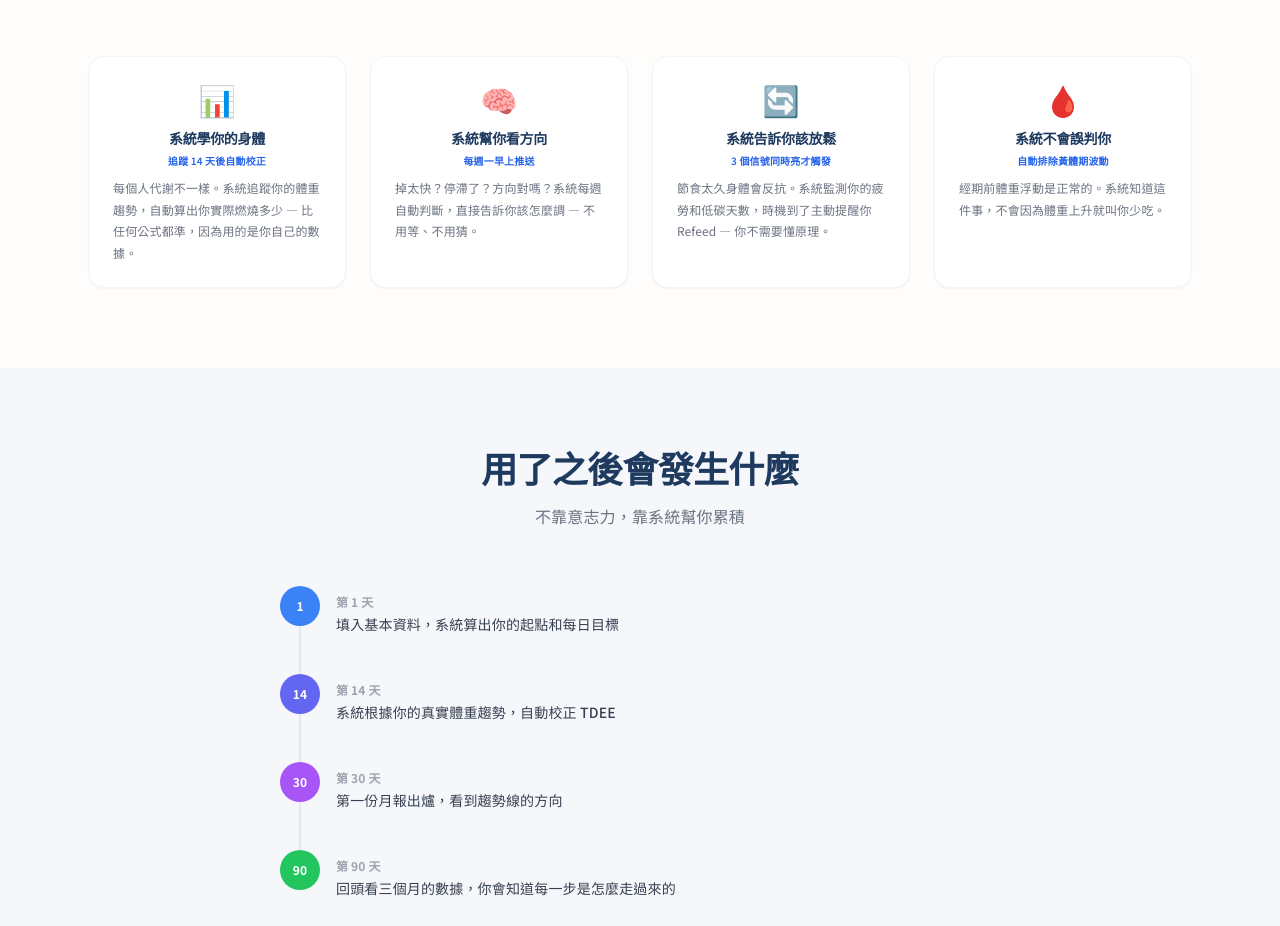
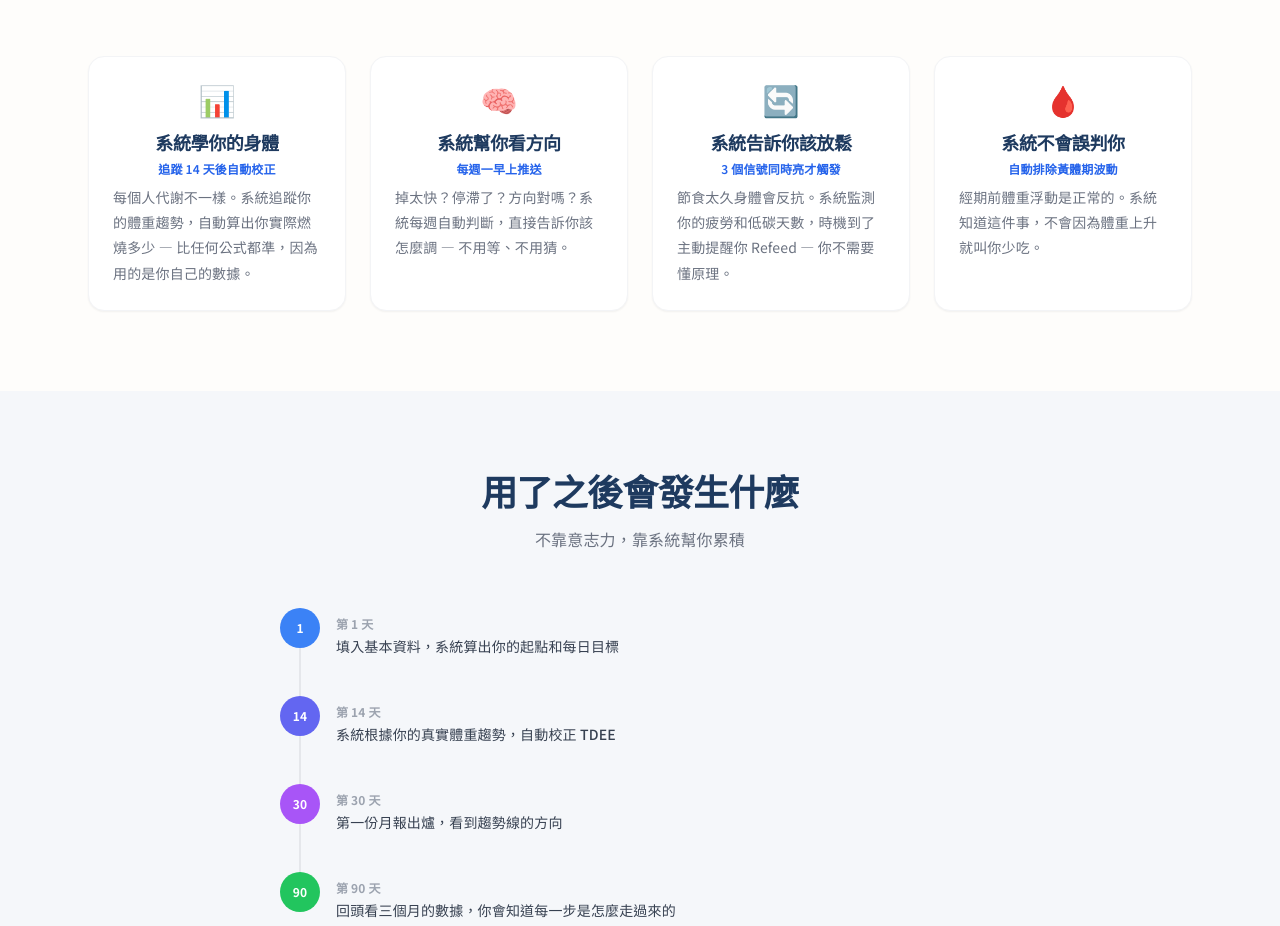
Before and after one commit to chenhoward456-hash/V3, a Next.js app: page / in a window 1280 px wide. Shown: the part 2180-3106 px from the top of the page. Built offline with nearby package versions, Linux system fonts and the light colour scheme; no server answers.

Commit message:
style(design): FINDING-001 — fix H3 heading hierarchy (14px → 18px)

```diff
--- a/app/page.tsx
+++ b/app/page.tsx
@@ -483,9 +483,9 @@ export default function HomePage() {
             ].map(({ icon, title, anchor, desc }) => (
               <div key={title} className="bg-white rounded-2xl p-6 shadow-sm border border-gray-100">
                 <div className="text-3xl mb-3 text-center">{icon}</div>
-                <h3 className="font-bold mb-1 text-sm text-center text-navy">{title}</h3>
-                <p className="text-[10px] text-primary font-semibold text-center mb-2">{anchor}</p>
-                <p className="text-gray-500 text-xs leading-relaxed">{desc}</p>
+                <h3 className="font-bold mb-1 text-lg text-center text-navy">{title}</h3>
+                <p className="text-xs text-primary font-semibold text-center mb-2">{anchor}</p>
+                <p className="text-gray-500 text-sm leading-relaxed">{desc}</p>
               </div>
             ))}
           </div>
```
